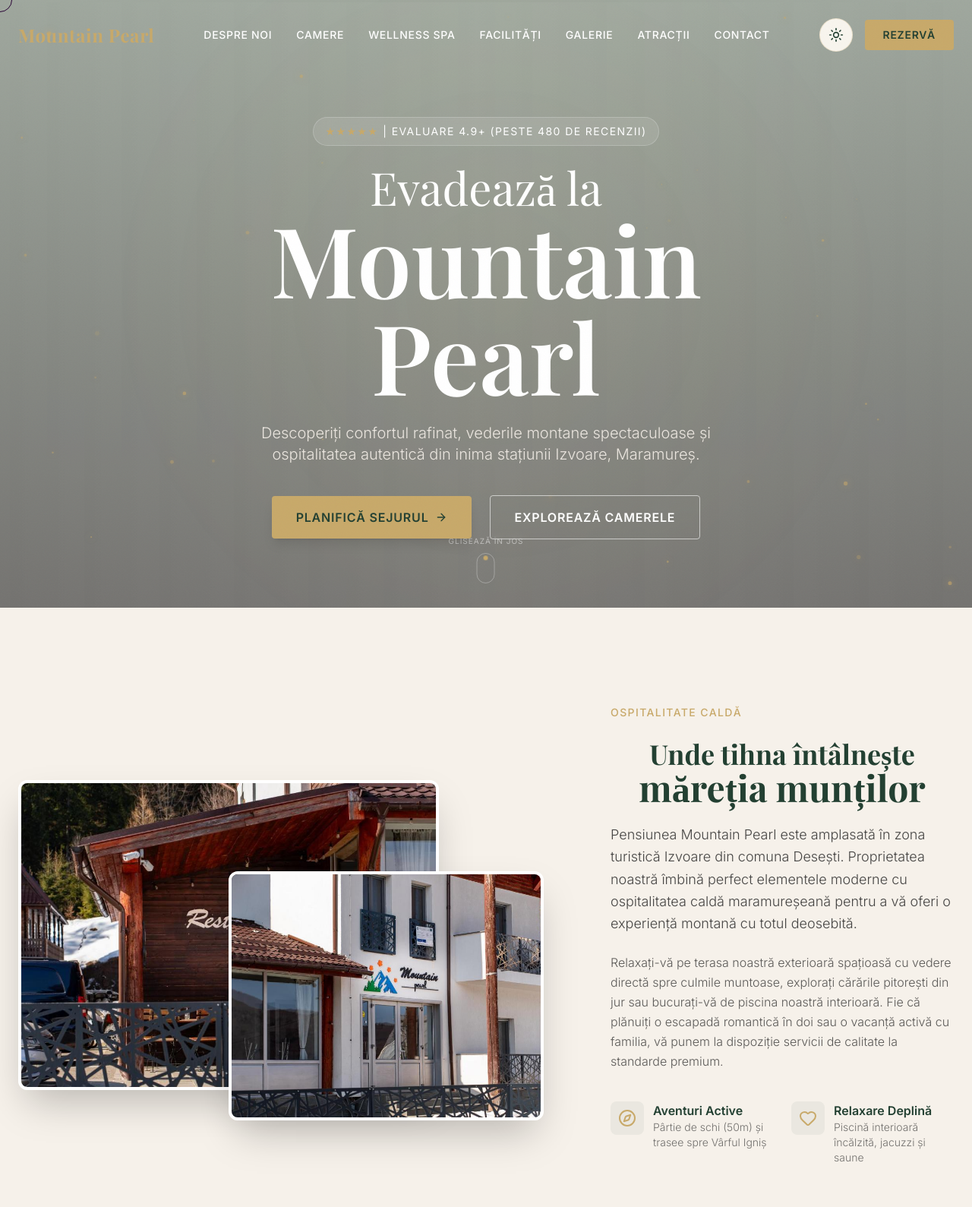
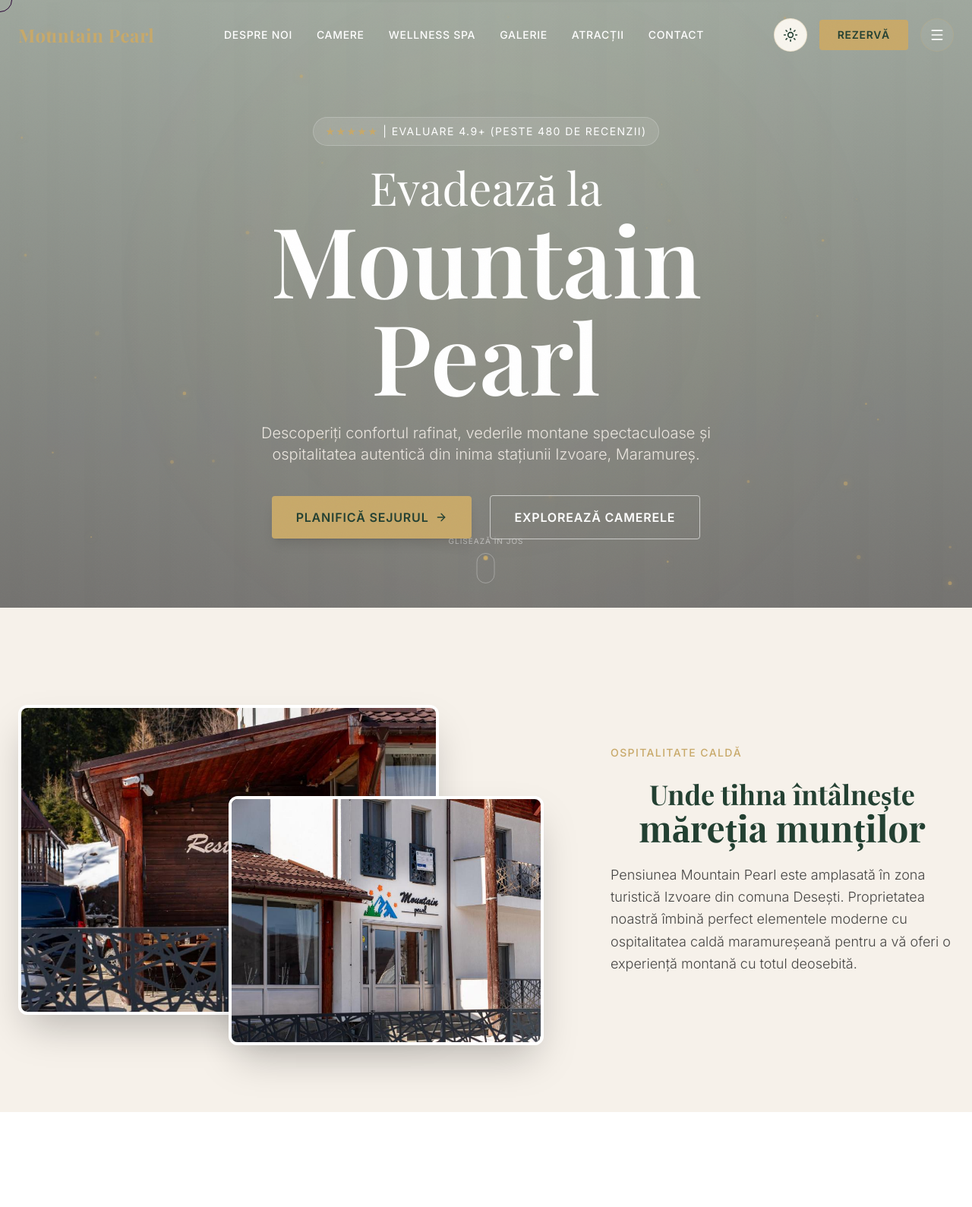
Before and after one commit to teococ424-design/mount-pearl4, a plain HTML site: page index.html in a window 1280 px wide. Shown: the top 1589 px of the page at 76% size. Drawn offline with nearby package versions, Linux system fonts and the light colour scheme; animation ran at ten frames a second; files whose address does not match are found by name; a web font is replaced by a local one.

Commit message:
Update index.html

```diff
--- a/index.html
+++ b/index.html
@@ -100,6 +100,15 @@ value initialised in the x-data above. -->
 
   <style>
 
+    /* Prevent any horizontal scroll/jitter while scrolling vertically on
+    mobile. Several absolutely-positioned cinematic/decorative elements
+    (mist, fog, particles, ridges) can be wider/taller than the viewport;
+    without this the page content visibly "slides" left/right on scroll. */
+    html, body {
+      overflow-x: hidden;
+      max-width: 100%;
+    }
+
     /* Premium custom glass effect */
     .glass-nav {
       background-color: rgba(35, 64, 50, 0.9);
@@ -194,6 +203,30 @@ value initialised in the x-data above. -->
 
     /* Alpine: hide x-cloak elements until Alpine initialises */
     [x-cloak] { display: none !important; }
+
+    /* Mobile menu (hamburger) trigger — same visual treatment as the
+    dark-mode toggle so the icon is always crisp, centred and never
+    overlaps neighbouring header elements. */
+    #mobile-menu-btn {
+      display: flex;
+      align-items: center;
+      justify-content: center;
+      width: 2.75rem;
+      height: 2.75rem;
+      border-radius: 9999px;
+      border: 1px solid rgba(200,169,106,.25);
+      background-color: rgba(255,255,255,.06);
+      transition: border-color .3s, box-shadow .3s, background-color .3s;
+    }
+    #mobile-menu-btn:hover {
+      border-color: #C8A96A;
+      box-shadow: 0 0 18px rgba(200,169,106,.25);
+    }
+    #mobile-menu-btn svg {
+      width: 1.25rem;
+      height: 1.25rem;
+      pointer-events: none;
+    }
 
     /* ============ Flatpickr — Mountain Pearl luxury dark/gold theme ============ */
     .flatpickr-calendar{
@@ -270,7 +303,6 @@ value initialised in the x-data above. -->
       <a href="#about" class="nav-link hover-underline-gold hover:text-gold transition-colors duration-300">Despre noi</a>
       <a href="#rooms" class="nav-link hover-underline-gold hover:text-gold transition-colors duration-300">Camere</a>
       <a href="#spa" class="nav-link hover-underline-gold hover:text-gold transition-colors duration-300">Wellness Spa</a>
-      <a href="#amenities" class="nav-link hover-underline-gold hover:text-gold transition-colors duration-300">Facilități</a>
       <a href="#gallery" class="nav-link hover-underline-gold hover:text-gold transition-colors duration-300">Galerie</a>
       <a href="#attractions" class="nav-link hover-underline-gold hover:text-gold transition-colors duration-300">Atracții</a>
       <a href="#contact" class="nav-link hover-underline-gold hover:text-gold transition-colors duration-300">Contact</a>
@@ -312,9 +344,15 @@ value initialised in the x-data above. -->
         <span class="relative z-10">Rezervă</span>
       </a>
 
-      <!-- Mobile Menu Button -->
-      <button class="lg:hidden p-2" @click="mobileMenuOpen = true" :aria-expanded="mobileMenuOpen" aria-controls="mobile-menu" aria-label="Deschide meniul de navigare">
-        <i data-lucide="menu" class="h-6 w-6" aria-hidden="true"></i>
+      <!-- Mobile Menu Button (hamburger, opens the full-screen drawer below) -->
+      <button id="mobile-menu-btn"
+              type="button"
+              class="lg:hidden"
+              @click="mobileMenuOpen = true"
+              :aria-expanded="mobileMenuOpen"
+              aria-controls="mobile-menu"
+              aria-label="Deschide meniul de navigare">
+        <i data-lucide="menu" class="text-white" aria-hidden="true"></i>
       </button>
     </div>
   </div>
@@ -333,7 +371,6 @@ value initialised in the x-data above. -->
     <a href="#about" @click="mobileMenuOpen = false" class="hover:text-gold">Despre noi</a>
     <a href="#rooms" @click="mobileMenuOpen = false" class="hover:text-gold">Camere</a>
     <a href="#spa" @click="mobileMenuOpen = false" class="hover:text-gold">Wellness Spa</a>
-    <a href="#amenities" @click="mobileMenuOpen = false" class="hover:text-gold">Facilități</a>
     <a href="#gallery" @click="mobileMenuOpen = false" class="hover:text-gold">Galerie</a>
     <a href="#attractions" @click="mobileMenuOpen = false" class="hover:text-gold">Atracții</a>
     <a href="#contact" @click="mobileMenuOpen = false" class="hover:text-gold">Contact</a>
@@ -451,52 +488,8 @@ value initialised in the x-data above. -->
       <p class="text-lg leading-relaxed text-charcoal/80 dark:text-beige/80 font-light">
         Pensiunea Mountain Pearl este amplasată în zona turistică Izvoare din comuna Desești. Proprietatea noastră îmbină perfect elementele moderne cu ospitalitatea caldă maramureșeană pentru a vă oferi o experiență montană cu totul deosebită.
       </p>
-      <p class="text-charcoal/70 dark:text-beige/70 leading-relaxed font-light">
-        Relaxați-vă pe terasa noastră exterioară spațioasă cu vedere directă spre culmile muntoase, explorați cărările pitorești din jur sau bucurați-vă de piscina noastră interioară. Fie că plănuiți o escapadă romantică în doi sau o vacanță activă cu familia, vă punem la dispoziție servicii de calitate la standarde premium.
-      </p>
-
-      <!-- Key Highlights -->
-      <div class="grid grid-cols-2 gap-6 pt-4">
-        <div class="flex items-start space-x-3 group">
-          <div class="p-2.5 bg-forest/5 dark:bg-white/5 rounded-lg group-hover:scale-110 transition-all duration-300">
-            <i data-lucide="compass" class="h-6 w-6 text-gold" aria-hidden="true"></i>
-          </div>
-          <div>
-            <h4 class="font-semibold text-forest dark:text-white">Aventuri Active</h4>
-            <p class="text-sm text-charcoal/60 dark:text-beige/60 font-light">Pârtie de schi (50m) și trasee spre Vârful Igniș</p>
-          </div>
-        </div>
-        <div class="flex items-start space-x-3 group">
-          <div class="p-2.5 bg-forest/5 dark:bg-white/5 rounded-lg group-hover:scale-110 transition-all duration-300">
-            <i data-lucide="heart" class="h-6 w-6 text-gold" aria-hidden="true"></i>
-          </div>
-          <div>
-            <h4 class="font-semibold text-forest dark:text-white">Relaxare Deplină</h4>
-            <p class="text-sm text-charcoal/60 dark:text-beige/60 font-light">Piscină interioară încălzită, jacuzzi și saune</p>
-          </div>
-        </div>
-      </div>
-    </div>
-
-  </div>
-</section>
-
-<!-- Hosts Signature Letter Section -->
-<section class="py-24 bg-forest text-beige relative overflow-hidden">
-  <div class="absolute inset-0 bg-[radial-gradient(circle_at_center,rgba(35,64,50,0.5),transparent_70%)] pointer-events-none" aria-hidden="true"></div>
-  <div class="max-w-4xl mx-auto px-6 text-center relative z-10 scroll-reveal">
-    <span class="text-gold font-medium tracking-widest uppercase text-xs block mb-4">Gânduri de la gazde</span>
-    <i data-lucide="quote" class="h-8 w-8 text-gold/30 mx-auto mb-6" aria-hidden="true"></i>
-    <h3 class="font-serif text-3xl sm:text-4xl italic leading-relaxed text-white mb-6">
-      „Am construit Mountain Pearl nu doar ca pe un loc de cazare, ci ca pe un cămin deschis în inima pădurilor. Ne-am dorit un loc în care mirosul lemnului ars în șemineu, clipocitul apei calde și liniștea serii să vă reconecteze cu ceea ce contează cu adevărat."
-    </h3>
-    <p class="text-sm text-beige/70 max-w-xl mx-auto mb-8 font-light">
-      Vă așteptăm cu drag să ne treceți pragul, să povestim pe terasă la un pahar de afinată de casă și să vă bucurați de tot ce are mai frumos de oferit Maramureșul nostru.
-    </p>
-    <div>
-      <p class="text-gold tracking-wide text-sm uppercase">Cu dragoste și respect,</p>
-      <p class="signature-font text-5xl text-gold mt-2">Tudor și Maria</p>
-    </div>
+    </div>
+
   </div>
 </section>
 
```
